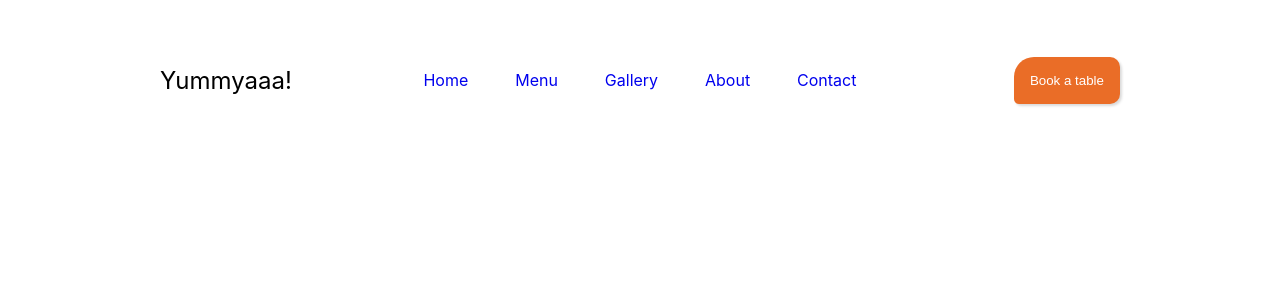
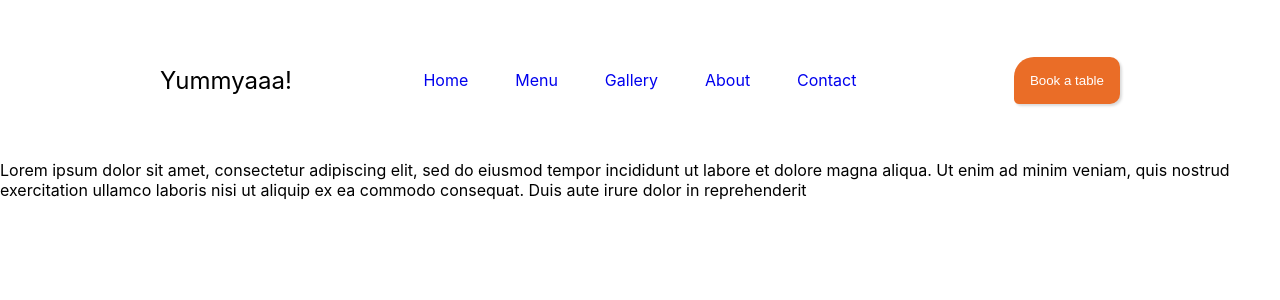
Before and after one commit to shweta1122/yummyaa, a React (Create React App) app: page / in a window 1280 px wide. Shown: the top 300 px of the page. Built offline with nearby package versions, Linux system fonts and the light colour scheme.

Commit message:
left para

```diff
--- a/src/pages/Homepage/index.tsx
+++ b/src/pages/Homepage/index.tsx
@@ -4,6 +4,15 @@
   return (
     <div>
       <Navbar />
+      <div>
+        <p>
+          Lorem ipsum dolor sit amet, consectetur adipiscing elit, sed do
+          eiusmod tempor incididunt ut labore et dolore magna aliqua. Ut enim ad
+          minim veniam, quis nostrud exercitation ullamco laboris nisi ut
+          aliquip ex ea commodo consequat. Duis aute irure dolor in
+          reprehenderit
+        </p>
+      </div>
     </div>
   );
 };
```
